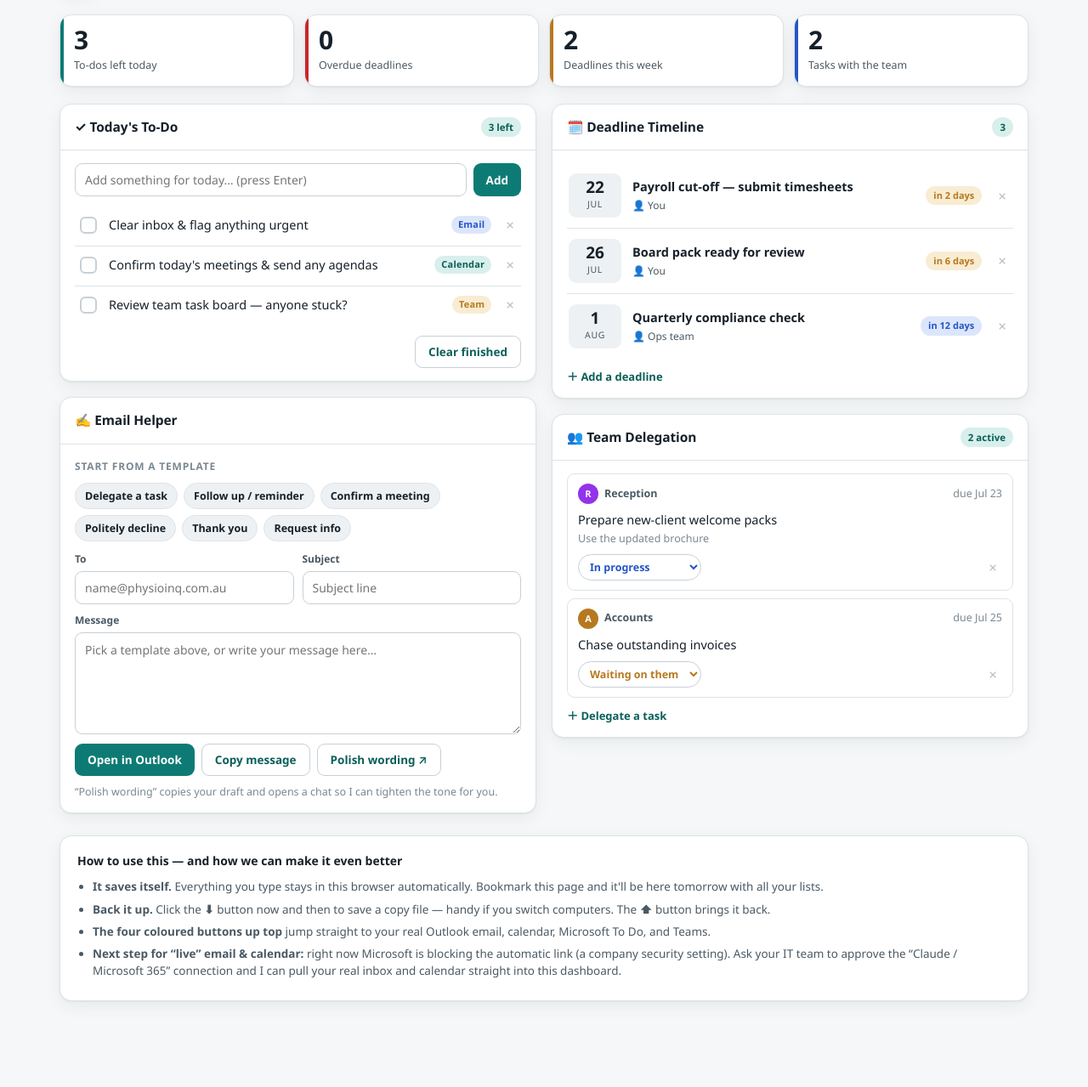
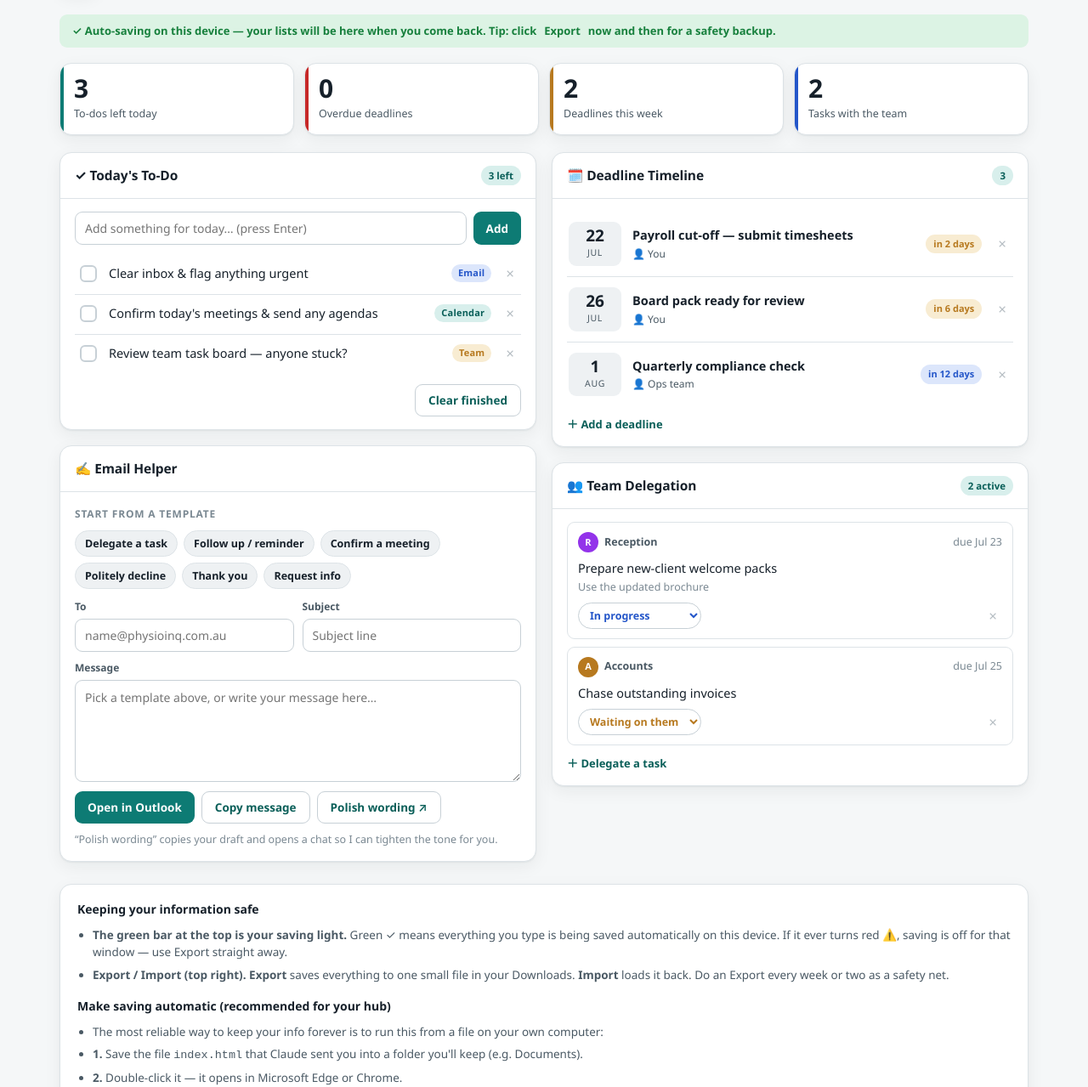
Before and after one commit to PhysioInq/LaurenAdmin, a plain HTML site: page index.html in a window 1280 px wide. Shown: the part 80-1359 px from the top of the page at 85% size. Before the commit the page ends 1318 px from the top, so only its background shows below. Drawn offline with Linux system fonts and the light colour scheme.

Commit message:
Harden data persistence: save-status light, labeled Export/Import, first-load save
- Add a visible storage-health indicator that tests localStorage and warns
  if the current view can't save automatically
- Relabel backup/restore as clear Export / Import buttons
- Persist starter data on first load so nothing depends on user interaction
- Expand the in-page guide with steps to run from a local file for
  guaranteed retention

Co-Authored-By: Claude Opus 4.8 <noreply@anthropic.com>
Claude-Session: https://claude.ai/code/session_01D1s6NzmmpL8MY1PjesiJ4K

```diff
--- a/index.html
+++ b/index.html
@@ -266,6 +266,14 @@
 
   .section-title { font-size: 12px; text-transform: uppercase; letter-spacing: .8px; color: var(--ink-3); font-weight: 700; margin: 2px 0 10px; }
 
+  .storage-status {
+    border-radius: var(--radius-sm); padding: 10px 15px; font-size: 13px; font-weight: 600;
+    margin-bottom: 18px; display: flex; align-items: center; gap: 9px; line-height: 1.45;
+  }
+  .storage-status.ok { background: var(--good-soft); color: var(--good); }
+  .storage-status.warn { background: var(--crit-soft); color: var(--crit); }
+  .storage-status:empty { display: none; }
+
   footer.tips {
     margin-top: 26px; background: var(--surface); border: 1px solid var(--border);
     border-radius: var(--radius); padding: 18px 20px; box-shadow: var(--shadow);
@@ -295,11 +303,13 @@
       <a class="qbtn" href="https://outlook.office.com/calendar/view/week" target="_blank" rel="noopener">📅 Calendar</a>
       <a class="qbtn" href="https://to-do.office.com/tasks/" target="_blank" rel="noopener">✓ To Do</a>
       <a class="qbtn" href="https://teams.microsoft.com/" target="_blank" rel="noopener">💬 Teams</a>
-      <button class="icon-btn" id="backupBtn" title="Save a backup file of everything">⬇︎</button>
-      <button class="icon-btn" id="restoreBtn" title="Restore from a backup file">⬆︎</button>
+      <button class="qbtn" id="backupBtn" title="Save all your info to a file">⬇︎ Export</button>
+      <button class="qbtn" id="restoreBtn" title="Load your info back from a file">⬆︎ Import</button>
       <button class="icon-btn" id="themeBtn" title="Switch light / dark">◐</button>
     </div>
   </header>
+
+  <div id="storage-status" class="storage-status" role="status"></div>
 
   <!-- Summary -->
   <section class="stats">
@@ -410,12 +420,22 @@
   </div>
 
   <footer class="tips">
-    <h3>How to use this — and how we can make it even better</h3>
+    <h3>Keeping your information safe</h3>
     <ul>
-      <li><strong>It saves itself.</strong> Everything you type stays in this browser automatically. Bookmark this page and it'll be here tomorrow with all your lists.</li>
-      <li><strong>Back it up.</strong> Click the <strong>⬇︎</strong> button now and then to save a copy file — handy if you switch computers. The <strong>⬆︎</strong> button brings it back.</li>
-      <li><strong>The four coloured buttons up top</strong> jump straight to your real Outlook email, calendar, Microsoft To&nbsp;Do, and Teams.</li>
-      <li><strong>Next step for “live” email &amp; calendar:</strong> right now Microsoft is blocking the automatic link (a company security setting). Ask your IT team to approve the “Claude / Microsoft 365” connection and I can pull your real inbox and calendar straight into this dashboard.</li>
+      <li><strong>The green bar at the top is your saving light.</strong> Green ✓ means everything you type is being saved automatically on this device. If it ever turns red ⚠️, saving is off for that window — use Export straight away.</li>
+      <li><strong>Export / Import (top right).</strong> <strong>Export</strong> saves everything to one small file in your Downloads. <strong>Import</strong> loads it back. Do an Export every week or two as a safety net.</li>
+    </ul>
+    <h3 style="margin-top:16px;">Make saving automatic (recommended for your hub)</h3>
+    <ul>
+      <li>The most reliable way to keep your info forever is to run this from a file on your own computer:</li>
+      <li><strong>1.</strong> Save the file <code>index.html</code> that Claude sent you into a folder you'll keep (e.g. Documents).</li>
+      <li><strong>2.</strong> Double-click it — it opens in Microsoft Edge or Chrome.</li>
+      <li><strong>3.</strong> Bookmark that page. From then on it saves automatically and your info stays put, even after restarting your computer.</li>
+      <li>Keep opening it from the <em>same file in the same folder</em> — that's what lets the browser remember your data.</li>
+    </ul>
+    <h3 style="margin-top:16px;">Turning on live email &amp; calendar</h3>
+    <ul>
+      <li>The four buttons up top jump to your real Outlook email, calendar, Microsoft To&nbsp;Do, and Teams. To pull your live inbox and calendar <em>into</em> this dashboard, your IT team needs to approve the “Claude / Microsoft 365” connection (it's currently blocked by a company security policy).</li>
     </ul>
   </footer>
 </div>
@@ -436,7 +456,18 @@
     try { var v = JSON.parse(localStorage.getItem(k)); return v == null ? fallback : v; }
     catch (e) { return fallback; }
   }
-  function save(k, v) { try { localStorage.setItem(k, JSON.stringify(v)); } catch (e) {} }
+  var saveFailed = false;
+  function save(k, v) {
+    try { localStorage.setItem(k, JSON.stringify(v)); }
+    catch (e) { saveFailed = true; }
+  }
+  function storageWorks() {
+    try {
+      var k = "__la_test__"; localStorage.setItem(k, "1");
+      var ok = localStorage.getItem(k) === "1"; localStorage.removeItem(k); return ok;
+    } catch (e) { return false; }
+  }
+  var storageOK = storageWorks();
   function uid() { return Date.now().toString(36) + Math.floor(Math.random() * 1e6).toString(36); }
   function esc(s) { return String(s).replace(/[&<>"']/g, function (c) {
     return { "&": "&amp;", "<": "&lt;", ">": "&gt;", '"': "&quot;", "'": "&#39;" }[c]; }); }
@@ -735,6 +766,21 @@
   }
 
   /* ---------- Boot ---------- */
+  (function renderStorageStatus() {
+    var el = $("storage-status"); if (!el) return;
+    if (storageOK && !saveFailed) {
+      el.className = "storage-status ok";
+      el.innerHTML = "✓ Auto-saving on this device — your lists will be here when you come back. " +
+        "Tip: click <strong>Export</strong> now and then for a safety backup.";
+      // Write the starter data straight away so it persists even without any clicks.
+      save(LS.todos, todos); save(LS.deadlines, deadlines); save(LS.tasks, tasks);
+    } else {
+      el.className = "storage-status warn";
+      el.innerHTML = "⚠️ This view can’t save automatically. Click <strong>Export</strong> to save your info to a file, " +
+        "then <strong>Import</strong> it next time. For automatic saving, open the downloaded file on your computer " +
+        "(see “Make saving automatic” at the bottom of this page).";
+    }
+  })();
   renderTodos(); renderDeadlines(); renderTasks(); refreshStats();
 })();
 </script>
```
